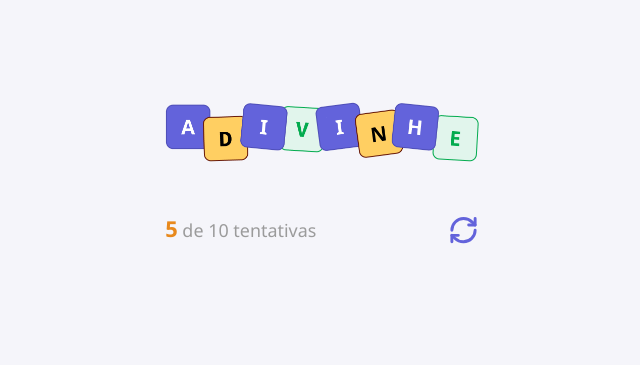
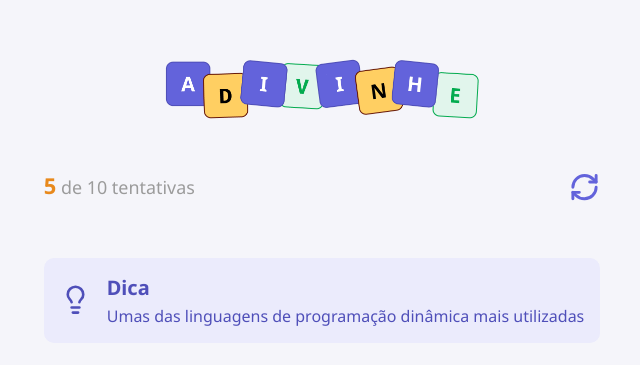
Before and after one commit to israeltx/n11-jogo-adivinhacao, a React (Vite) app: page / in a window 1280 px wide. Shown: the part 199-564 px from the top of the page, without its empty margins (318-958 px from the left). Built offline with nearby package versions, Linux system fonts and the light colour scheme.

Commit message:
Create the tips component

```diff
--- a/src/App.tsx
+++ b/src/App.tsx
@@ -1,4 +1,5 @@
 import { Header } from "./components/Header"
+import { Tip } from "./components/Tip"
 
 import styles from "./app.module.css"
 
@@ -12,6 +13,7 @@ export default function App() {
     <div className={styles.container}>
       <main>
         <Header current={5} max={10} onRestart={handleRestartGame}/>
+        <Tip tip="Umas das linguagens de programação dinâmica mais utilizadas"/>
       </main>
     </div>
   )
--- /dev/null
+++ b/src/components/Tip/index.tsx
@@ -0,0 +1,19 @@
+import styles from "./styles.module.css"
+import tipIcon from "../../assets/tip.svg"
+
+type Props = {
+  tip: string
+}
+
+export function Tip({tip}: Props) {
+  return (
+    <div className={styles.tip}>
+      <img src={tipIcon} alt="Ícone de dica"/>
+
+      <div>
+        <h3>Dica</h3>
+        <p>{tip}</p>
+      </div>
+    </div>
+  )
+}
--- /dev/null
+++ b/src/components/Tip/styles.module.css
@@ -0,0 +1,26 @@
+.tip {
+  width: 100%;
+  background-color: #ebebfc;
+  color: #4f4fb9;
+
+  border-radius: 0.62rem;
+  padding: 1rem;
+
+  display: flex;
+  align-items: center;
+  gap: 1rem;
+}
+
+.tip h3 {
+  font-size: 1.25rem;
+  font-weight: 700;
+}
+
+.tip p {
+  font-size: 1rem;
+  margin-top: 0.31rem;
+}
+
+.tip > img {
+  height: 2rem;
+}
```
